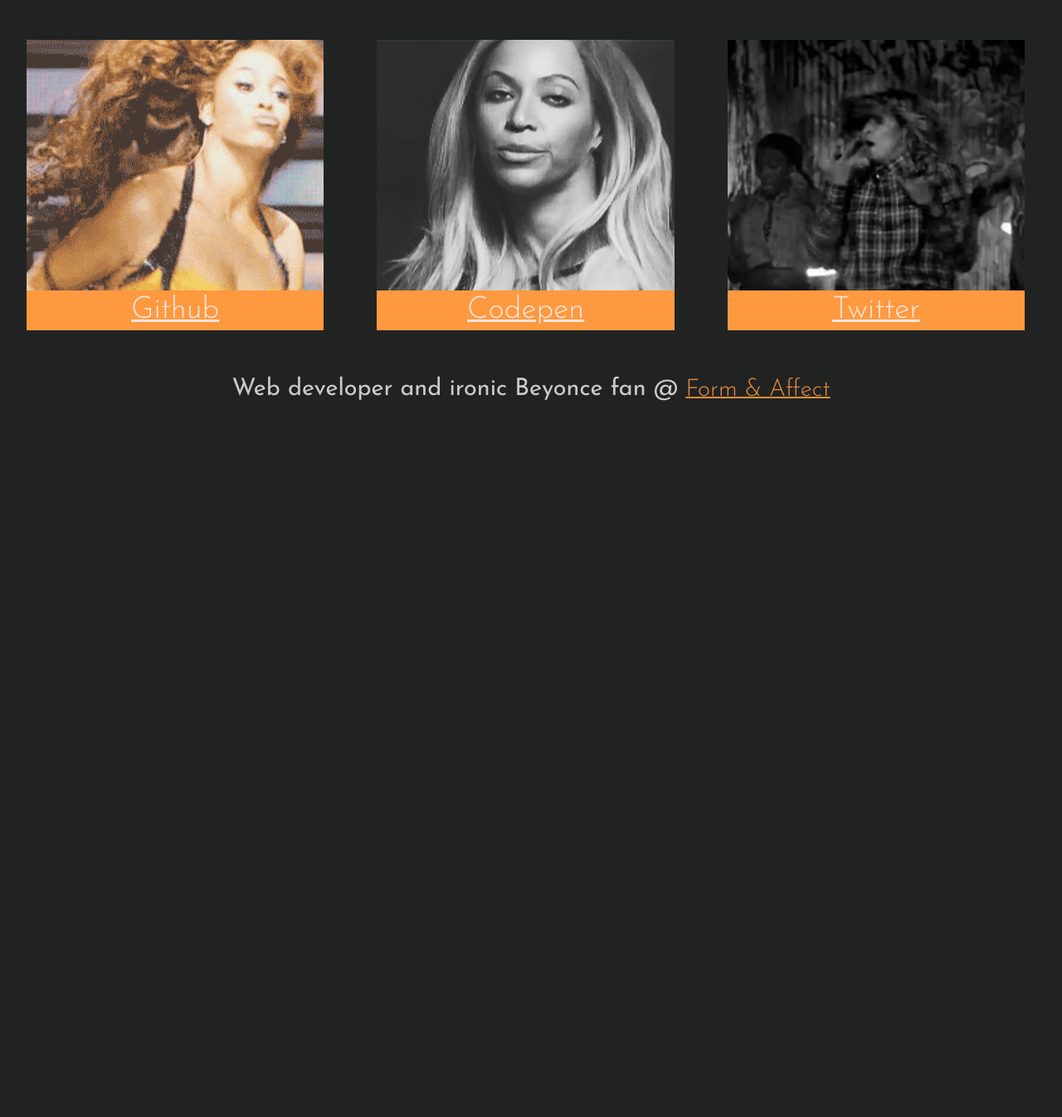
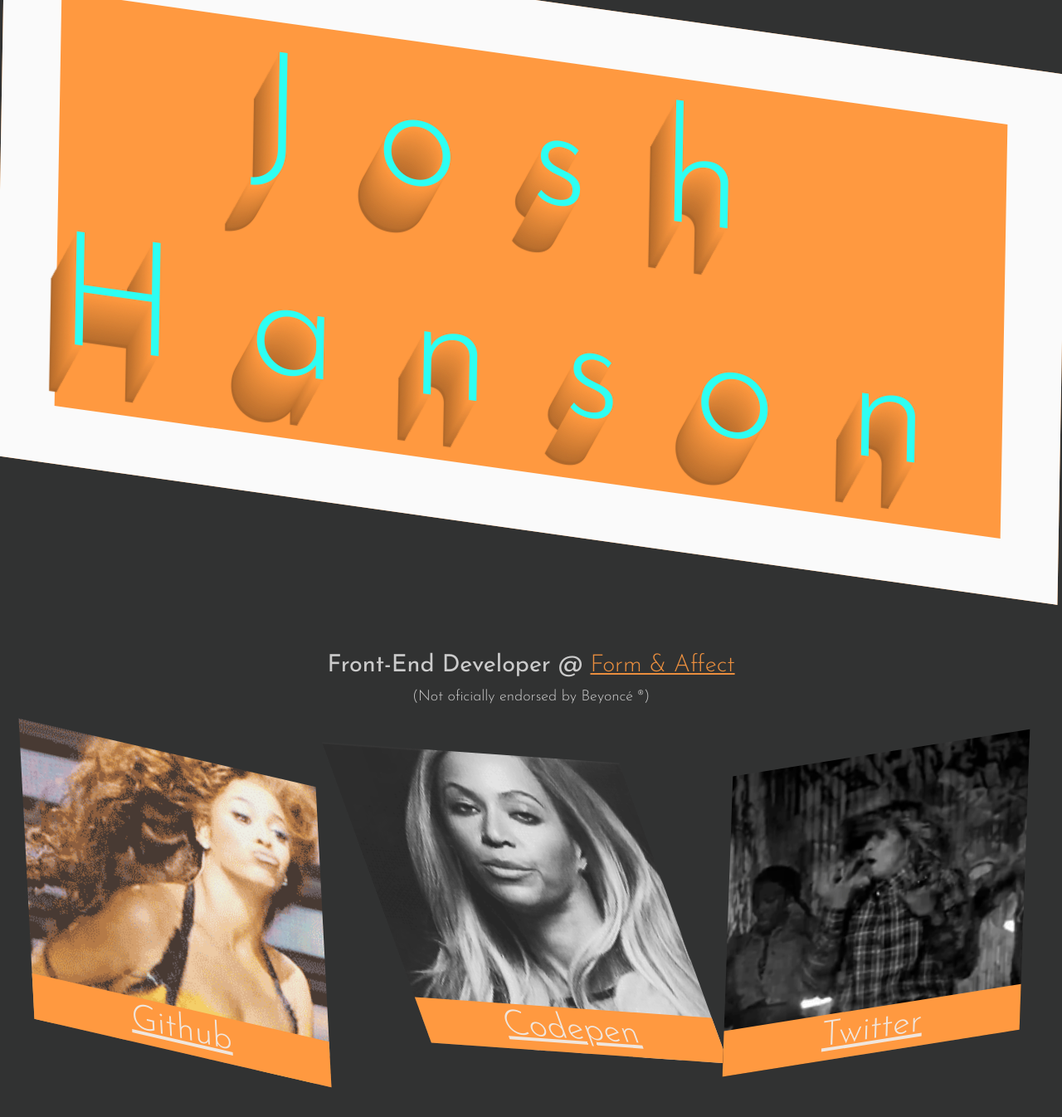
Before and after one commit to amoryjh/amoryjh.github.io, a PHP site: page / in a window 1280 px wide. Shown: the whole page at 83% size. Before the commit the page ends 483 px from the top, so only its background shows below. Run offline with PHP 8.4, Linux system fonts and the light colour scheme.

Commit message:
changed some stuff

```diff
--- a/css/app.css
+++ b/css/app.css
@@ -1,24 +1,123 @@
-h1,h2,a,p{font-family:'Josefin Sans';font-weight: 300; line-height: 1.3; margin: 0 auto;font-size: 20px}
-h1{font-family:'Josefin Sans',sans-serif;font-size: 1.8rem; font-weight: 400;}
-h2{background-color:#FF9940;margin-top: 9em;font-size: 2.1rem}
-h4{font-family: Arial,Futura;font-size: 3rem;font-weight: 400}
+body{
+  font-size: 16px;
+  background:#313232;
+  color: #cbcbcb;
+  font-weight: 300;
+  text-align: center;
+  border:none;
+}
+
+h1,h2,a,p{font-family:'Josefin Sans';font-weight: 300; line-height: 1.3; margin: 0 auto;}
+h1{font-family:'Josefin Sans',sans-serif;font-size: 1.8em; font-weight: 400;}
+h2{background-color:#FF9940;margin-top: 8em;font-size: 2.4em}
 a{color:#efefef;text-decoration: underline;font-size: 1.1em;padding:1em 0;opacity: 0.9}
-h1 a{color: #FF9940;font-size: 1em}
+h1 a{color: #FF9940;font-size: 1em;}
 a:hover{color: #fff;opacity: 1}
-body{
-	background: #212322;
-	color: #cbcbcb;
-	font-weight: 300;
-	text-align: center;
-}
-.row{width: 100%;display: inline-block;margin-top: 1em}
+sup{font-size: 18px}
+.row{width: 100%;display: inline-block;margin-top: 1em;z-index: 100}
 .tru{float: none;}
 .bey,.bey2,.bey3{min-height: 18em;height: 100%;width: 28%;margin: 2.5% ;float: left;}
-.bey{background: url('../tru.gif') no-repeat center center; background-size: cover  }
-.bey2{background:url('../bey.gif') no-repeat center center; background-size: cover }
-.bey3{background:url('../woke.gif') no-repeat center center; background-size: cover}
+.bey{
+  background: url('../tru.gif') no-repeat center center;
+  background-size: cover;
+  -webkit-transform:skew(3deg,13deg);
+      -ms-transform:skew(3deg,13deg);
+          transform:skew(3deg,13deg);
+}
+.bey:hover{
+  -webkit-transform:skew(-2deg,-8deg);
+      -ms-transform:skew(-2deg,-8deg);
+          transform:skew(-2deg,-8deg);
+}
+.bey2{
+  background:url('../bey.gif') no-repeat center center;
+  background-size: cover;
+  -webkit-transform:skew(20deg,4deg);
+      -ms-transform:skew(20deg,4deg);
+          transform:skew(20deg,4deg);
+}
+.bey2:hover{
+  -webkit-transform:skew(-5deg,-5deg);
+      -ms-transform:skew(-5deg,-5deg);
+          transform:skew(-5deg,-5deg);
+}
+.bey3{
+  background:url('../woke.gif') no-repeat center center;
+  background-size: cover;
+  -webkit-transform:skew(-2deg,-9deg);
+      -ms-transform:skew(-2deg,-9deg);
+          transform:skew(-2deg,-9deg);
+}
+.bey3:hover{
+  -webkit-transform:skew(20deg,11deg);
+      -ms-transform:skew(20deg,11deg);
+          transform:skew(20deg,11deg);
+}
+
+.name{margin: 0em 0 8em 0;-webkit-transform:skew(-1deg,8deg);-ms-transform:skew(-1deg,8deg);transform:skew(-1deg,8deg)}
+h1.shadows {
+  font-size: 12em;
+  color: #2efef2;
+  letter-spacing: 0.45em;
+  font-weight: 100;
+  background: rgba(255,153,64,1);
+  border:70px solid #fafafa;
+  text-shadow:
+             -1px 2px 1px #FF9940,
+             -2px 4px 1px #FC973F,
+             -3px 6px 1px #FA963F,
+             -4px 8px 1px #F7943E,
+            -5px 10px 1px #F5933D,
+            -6px 12px 1px #F2913D,
+            -7px 14px 1px #F0903C,
+            -8px 16px 1px #ED8E3C,
+            -9px 18px 1px #EB8D3B,
+           -10px 20px 1px #E88B3A,
+           -11px 22px 1px #E58A3A,
+           -12px 24px 1px #E38839,
+           -13px 26px 1px #E08738,
+           -14px 28px 1px #DE8538,
+           -15px 30px 1px #DB8437,
+           -16px 32px 1px #D98236,
+           -17px 34px 1px #D68136,
+           -18px 36px 1px #D47F35,
+           -19px 38px 1px #D17D34,
+           -20px 40px 1px #CF7C33,
+           -21px 42px 1px #CC7A33,
+           -22px 44px 1px #C97832,
+           -23px 46px 1px #C77731,
+           -24px 48px 1px #C47531,
+           -25px 50px 1px #C27430,
+           -26px 52px 1px #BF7230,
+           -27px 54px 1px #BD712F,
+           -28px 56px 1px #BA6F2E,
+           -29px 58px 1px #B0692C,
+           -30px 60px 1px #AD672B;
+}
 @media(max-width: 600px){
-	body{font-size: 14px}
-	.row{margin-top: 0em;padding: 0;display: block;}
-	.bey,.bey2,.bey3{width: 95%;margin: 2em auto;}
+  body{
+    font-size: 12px;
 }
+
+  h1.shadows {
+    font-size: 8em;
+    color: #2efef2;
+    letter-spacing: .2em;
+    border:none;
+    text-shadow:
+               -1px 2px 1px #FF9940,
+               -2px 4px 1px #FC973F,
+               -3px 6px 1px #FA963F,
+               -4px 8px 1px #F7943E,
+              -5px 10px 1px #F5933D,
+              -6px 12px 1px #F2913D,
+              -7px 14px 1px #F0903C,
+              -8px 16px 1px #ED8E3C,
+              -9px 18px 1px #EB8D3B,
+             -10px 20px 1px #E88B3A,
+             -11px 22px 1px #E58A3A,
+             -12px 24px 1px #E38839;
+  }
+  .row{margin-top: 0.5em;padding: 0.5em;display: block;}
+  .bey,.bey2,.bey3{width: 95%;margin: 2em auto;}
+}
--- a/index.html
+++ b/index.html
@@ -13,13 +13,20 @@
 </head>
 
 <body>
+	<div class="row name">
+		<h1 class="shadows">Josh<br>Hanson</h1>
+	</div>
+
+	<div class="row">
+		<h1>Front-End Developer &#64; <a href="http://formandaffect.com/">Form &amp; Affect</a></h1>
+		<br>
+		<p><sup>(Not oficially endorsed by Beyoncé &reg;)</sup></p>
+	</div>
+
 	<div class="row">
 		<div class="bey"><h2><a href="http://github.com/amoryjh">Github</a></h2></div>
 		<div class="bey2"><h2><a href="http://codepen.io/joshamory/">Codepen</a></h2></div>
 		<div class="bey3"><h2><a href="http://twitter.com/joshamory">Twitter</a></h2></div>
 	</div>
-	<div class="row">
-		<h1>Web developer and ironic Beyonce fan &#64; <a href="http://formandaffect.com/">Form &amp; Affect</a></h1>
-	</div>
 </body>
 </html>
```
Also changed, not shown: 1 other file.
